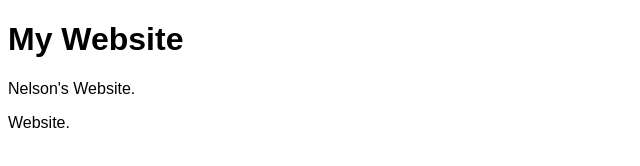
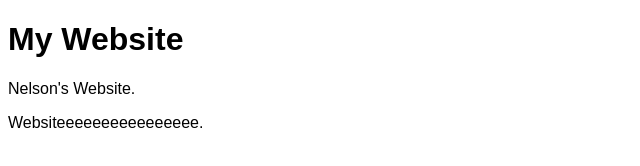
Before and after one commit to nka17duke/Project1, a plain HTML site: page index.html in a window 1280 px wide. Shown: the whole page, without its empty margins (0-640 px from the left). Drawn offline with Linux system fonts and the light colour scheme.

Commit message:
Change for Surity

```diff
--- a/index.html
+++ b/index.html
@@ -14,7 +14,7 @@ body {
 
 <h1>My Website</h1>
 <p>Nelson's Website.</p>
-<p>Website.</p>
+<p>Websiteeeeeeeeeeeeeeee.</p>
 
 </body>
 </html>
```
